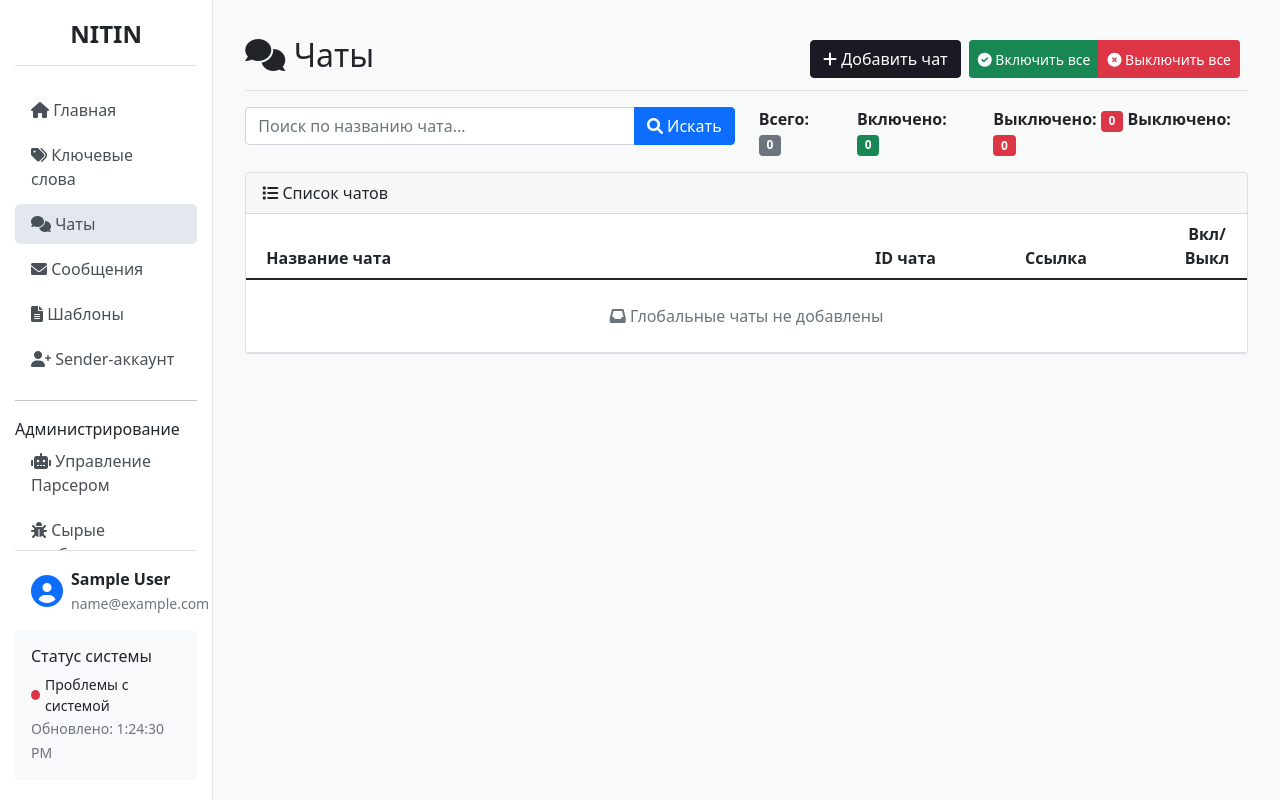
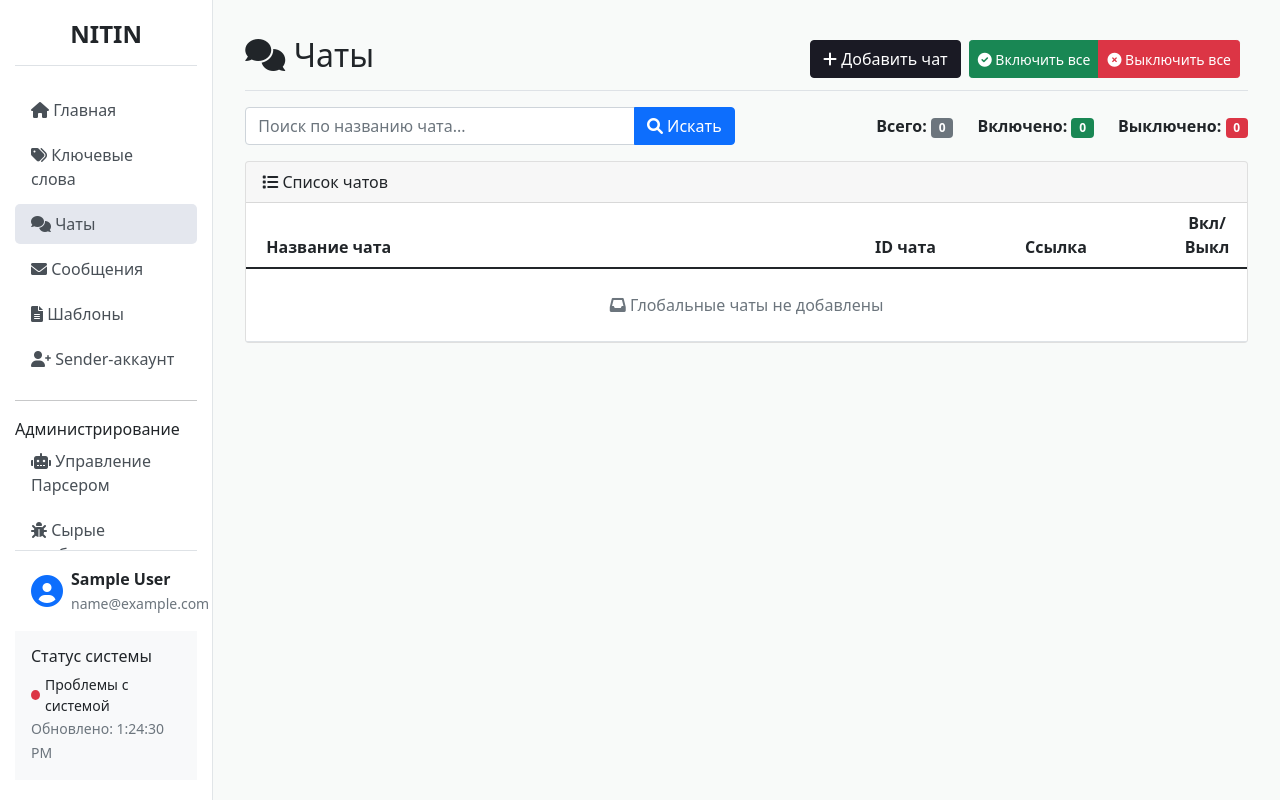
Before and after one commit to iNv1one/nitin, a Django app: page /global-chats/ in a window 1280 px wide. Run offline with Django 4.2, Linux system fonts and the light colour scheme; the visitor is signed in with stand-in values (Sample User, id 1); data that the repository does not hold is empty; parts of the project's set-up code (start-up, migrations or seed data) failed here and were passed over.

Commit message:
Fix duplicate 'Disabled' label in chat statistics

```diff
--- a/templates/dashboard/global_chats.html
+++ b/templates/dashboard/global_chats.html
@@ -120,7 +120,6 @@
                 <strong>Включено:</strong> <span class="badge bg-success">{{ enabled_count }}</span>
             </div>
             <div>
-                <strong>Выключено:</strong> <span class="badge bg-danger">{{ disabled_count }}</span>
                 <strong>Выключено:</strong> <span class="badge bg-danger">{{ disabled_count }}</span>
             </div>
         </div>
```
